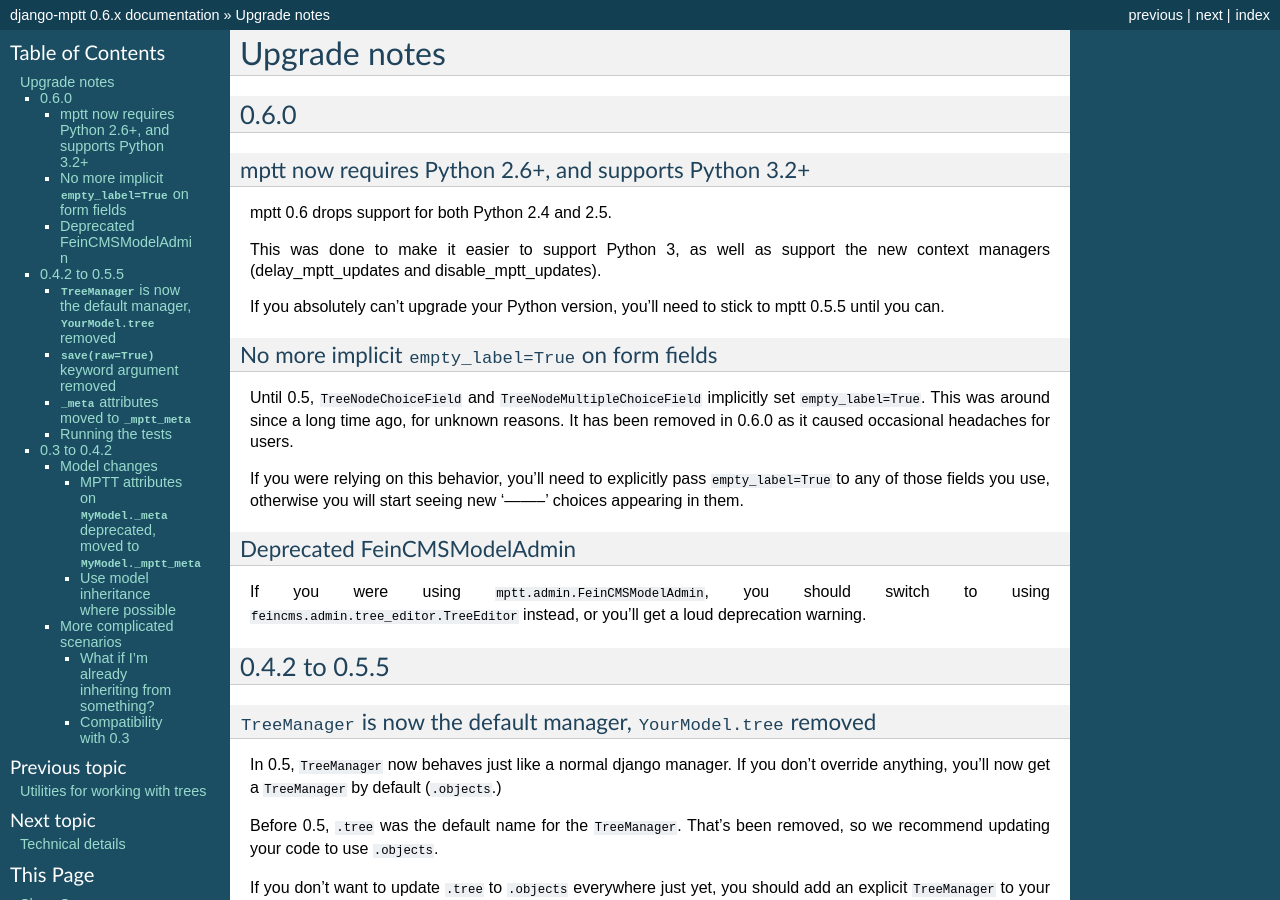
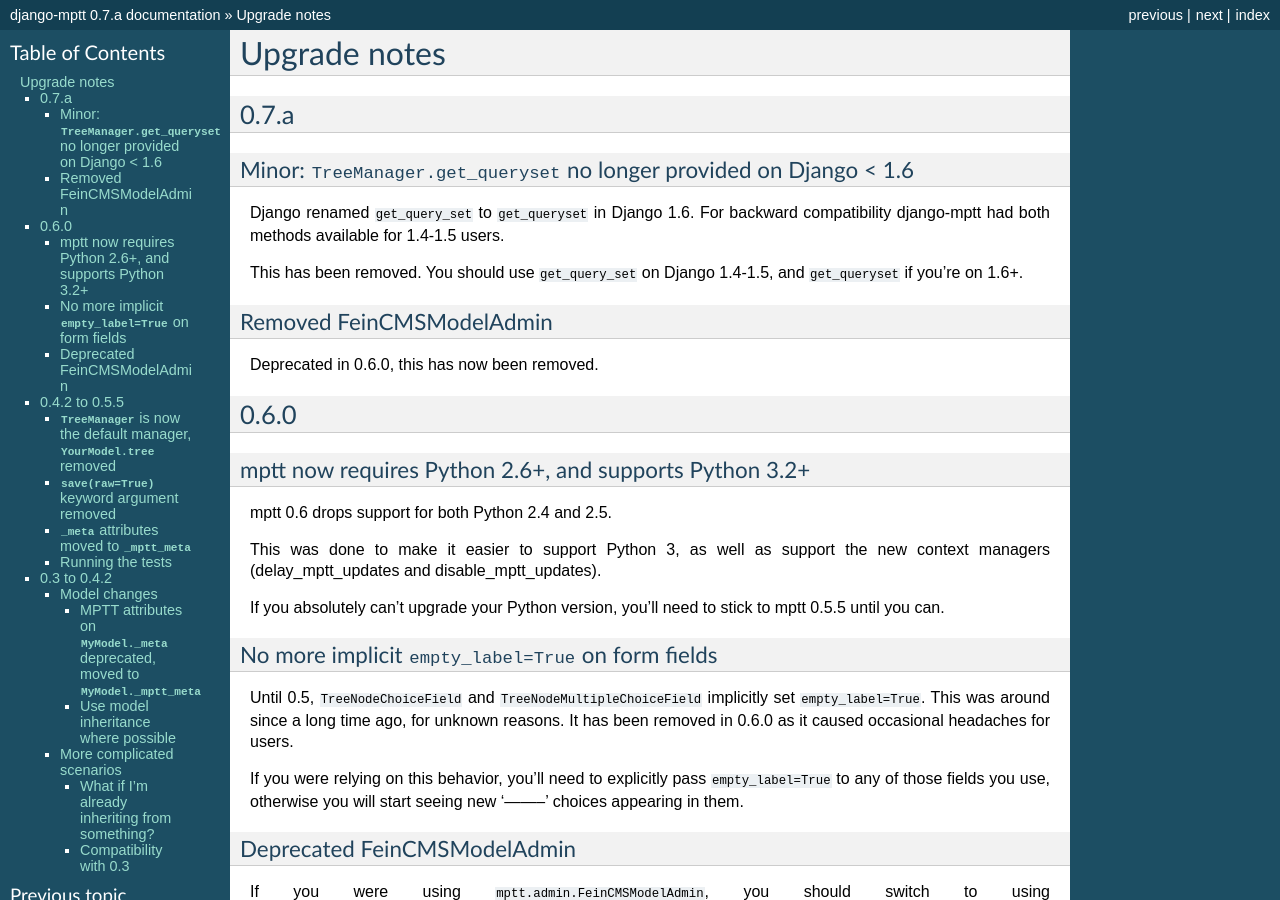
Before and after one commit to django-mptt/django-mptt, a Sphinx documentation site: the page built from docs/upgrade.rst, in a window 1280 px wide and 900 px high. Built offline with Sphinx 7.4.7, drawn with Linux system fonts in a browser that asks for light colours; some of the changed text lies outside the part shown.

Commit message:
bump version to 0.7.a, as there's some backward incompatible changes in master now. Add to upgrade.rst

```diff
--- a/docs/upgrade.rst
+++ b/docs/upgrade.rst
@@ -1,6 +1,22 @@
 =============
 Upgrade notes
 =============
+
+0.7.a
+=====
+
+Minor: ``TreeManager.get_queryset`` no longer provided on Django < 1.6
+~~~~~~~~~~~~~~~~~~~~~~~~~~~~~~~~~~~~~~~~~~~~~~~~~~~~~~~~~~~~~~~~~~~~~~
+
+Django renamed ``get_query_set`` to ``get_queryset`` in Django 1.6. For backward compatibility django-mptt had both methods
+available for 1.4-1.5 users.
+
+This has been removed. You should use ``get_query_set`` on Django 1.4-1.5, and ``get_queryset`` if you're on 1.6+.
+
+Removed FeinCMSModelAdmin
+~~~~~~~~~~~~~~~~~~~~~~~~~
+
+Deprecated in 0.6.0, this has now been removed.
 
 0.6.0
 =====
--- a/mptt/__init__.py
+++ b/mptt/__init__.py
@@ -1,6 +1,6 @@
 from __future__ import unicode_literals
 
-VERSION = (0, 6, 'x')
+VERSION = (0, 7, 'a')
 
 
 # NOTE: This method was removed in 0.4.0, but restored in 0.4.2 after use-cases were
```
